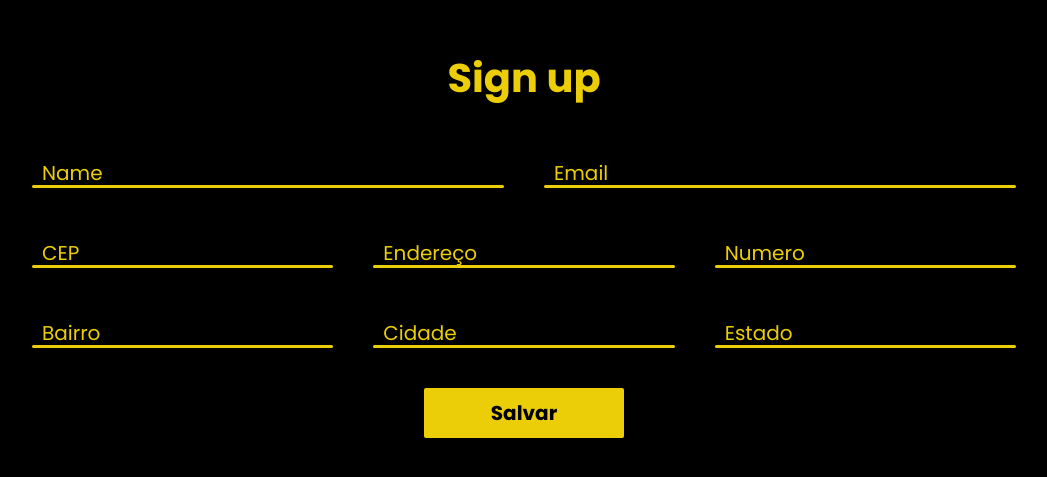
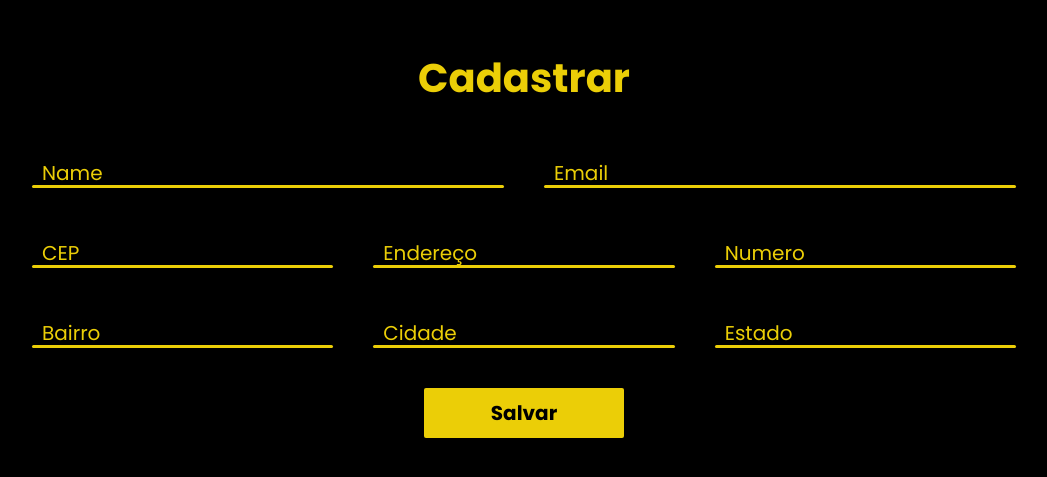
Before and after one commit to ruthinunes/zipcode-API, a plain HTML site: page index.html in a window 1280 px wide. Shown: the part 157-634 px from the top of the page, without its empty margins (116-1163 px from the left). Drawn offline with Linux system fonts and the light colour scheme.

Commit message:
Update title name

```diff
--- a/index.html
+++ b/index.html
@@ -8,7 +8,7 @@
   </head>
   <body>
     <main class="main">
-      <h1 class="title">Sign up</h1>
+      <h1 class="title">Cadastrar</h1>
       <form class="form">
         <div class="form__inputs">
           <div class="form__content">
```
